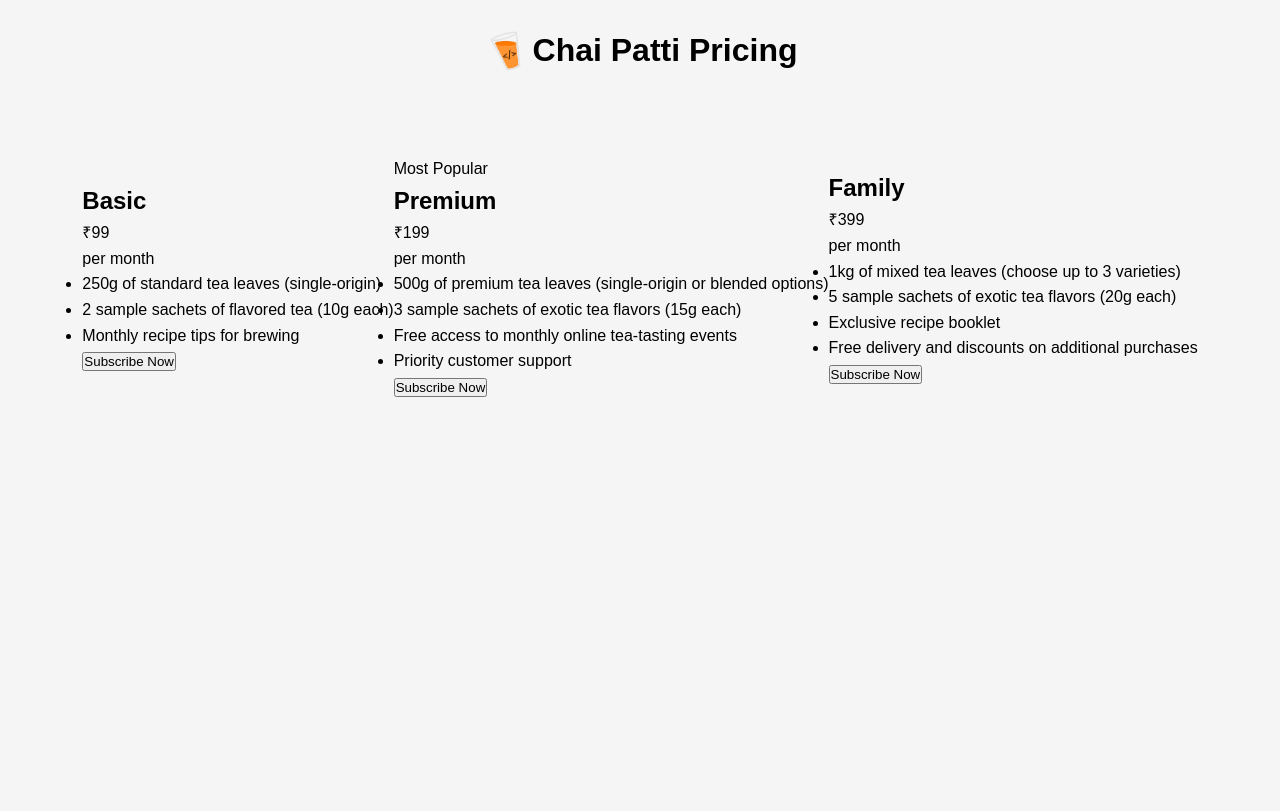
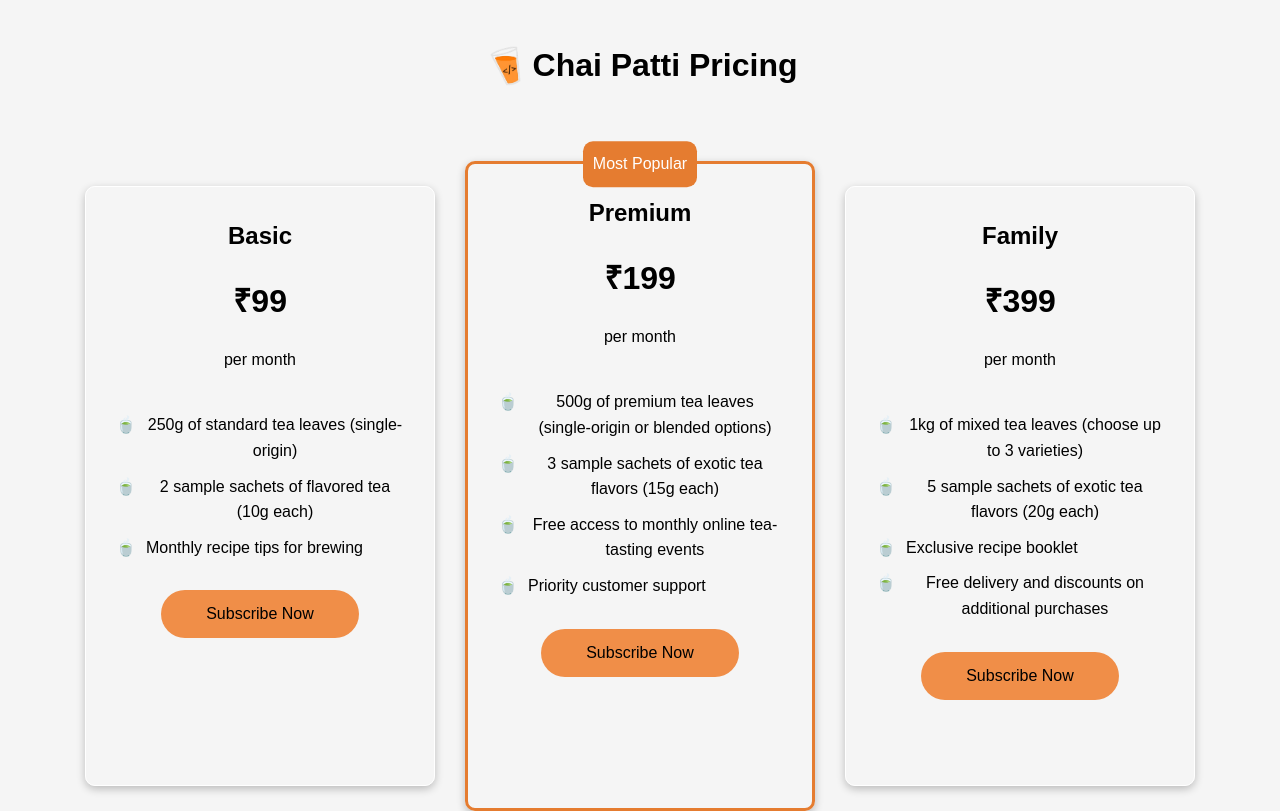
Before and after one commit to Shivank4444/Chaicode-CSS-Challenges, a plain HTML site: page CSS Table Challenge/Pricing Table 1/index.html in a window 1280 px wide. Drawn offline with Linux system fonts and the light colour scheme.

Commit message:
Updated Table 1

```diff
--- a/CSS Table Challenge/Pricing Table 1/challenge.css
+++ b/CSS Table Challenge/Pricing Table 1/challenge.css
@@ -1,5 +1,3 @@
-/* Challenge CSS */
-
 * {
   margin: 0;
   padding: 0;
@@ -12,63 +10,101 @@ body {
   background-color: #f5f5f5;
 }
 
-.container {
-  /* Add your styles here */
-}
-
-h1 {
-  /* Add your styles here */
-}
 
 .pricing-heading {
   display: flex;
   justify-content: center;
-  margin-top: 25px;
-  margin-bottom: 80px;
+  margin-top: 40px;
+  margin-bottom: 70px;
 }
 
 .pricing-container {
   display: flex;
   align-items: center;
   justify-content: center;
+
+  gap: 30px;
+
 }
 
 .pricing-card {
-  /* Add your styles here */
+  display: flex;
+  flex-direction: column;
+  align-items: center;
+  border: 1px white solid;
+  border-radius: 10px;
+  box-shadow: rgba(0, 0, 0, 0.24) 0px 3px 8px;
+  transition: transform 0.3s ease, box-shadow 0.3s ease;
+  padding: 30px 30px;
+  min-height: 600px;
+  width: 350px;
+  position: relative;
 }
 
 .pricing-card:hover {
-  /* Add your styles here */
+  transform: translateY(-10px) scale(1.05);
+  box-shadow: 0 10px 20px rgba(0, 0, 0, 0.2);
+
+}
+
+.pricing-card h2 {
+  margin-bottom: 20px;
 }
 
 .pricing-card.popular {
-  /* Add your styles here */
+  border: 3px #E57C30 solid;
+  min-height: 650px;
 }
 
 .popular-badge {
-  /* Add your styles here */
+  position: absolute;
+  top: 0;
+  color: white;
+  background-color: #E57C30;
+  border-radius: 10px;
+  padding: 10px 10px;
+  transform: translateY(-50%);
 }
 
 .price {
-  /* Add your styles here */
+  margin-bottom: 20px;
+  font-size: xx-large;
+  font-weight: 600;
 }
 
 .period {
-  /* Add your styles here */
+  margin-bottom: 40px;
 }
 
 .features {
-  /* Add your styles here */
+  margin-bottom: 20px;
 }
 
+ul li::before {
+  list-style: none;
+  padding-left: 0;
+  margin-left: 0px;
+  content: "🍵";
+  margin-right: 10px;
+}
+
+
 .features li {
-  /* Add your styles here */
+  list-style: none;
+  display: flex;
+  text-align: center;
+  margin-bottom: 10px;
 }
 
 .subscribe-btn {
-  /* Add your styles here */
+  border: none;
+  padding: 15px 45px;
+  border-radius: 30px;
+  background-color: #f08e48;
+  font-size: medium;
 }
 
 .subscribe-btn:hover {
-  /* Add your styles here */
+  transform: translateY(-2px);
+  filter: brightness(1.05);
 }
```
